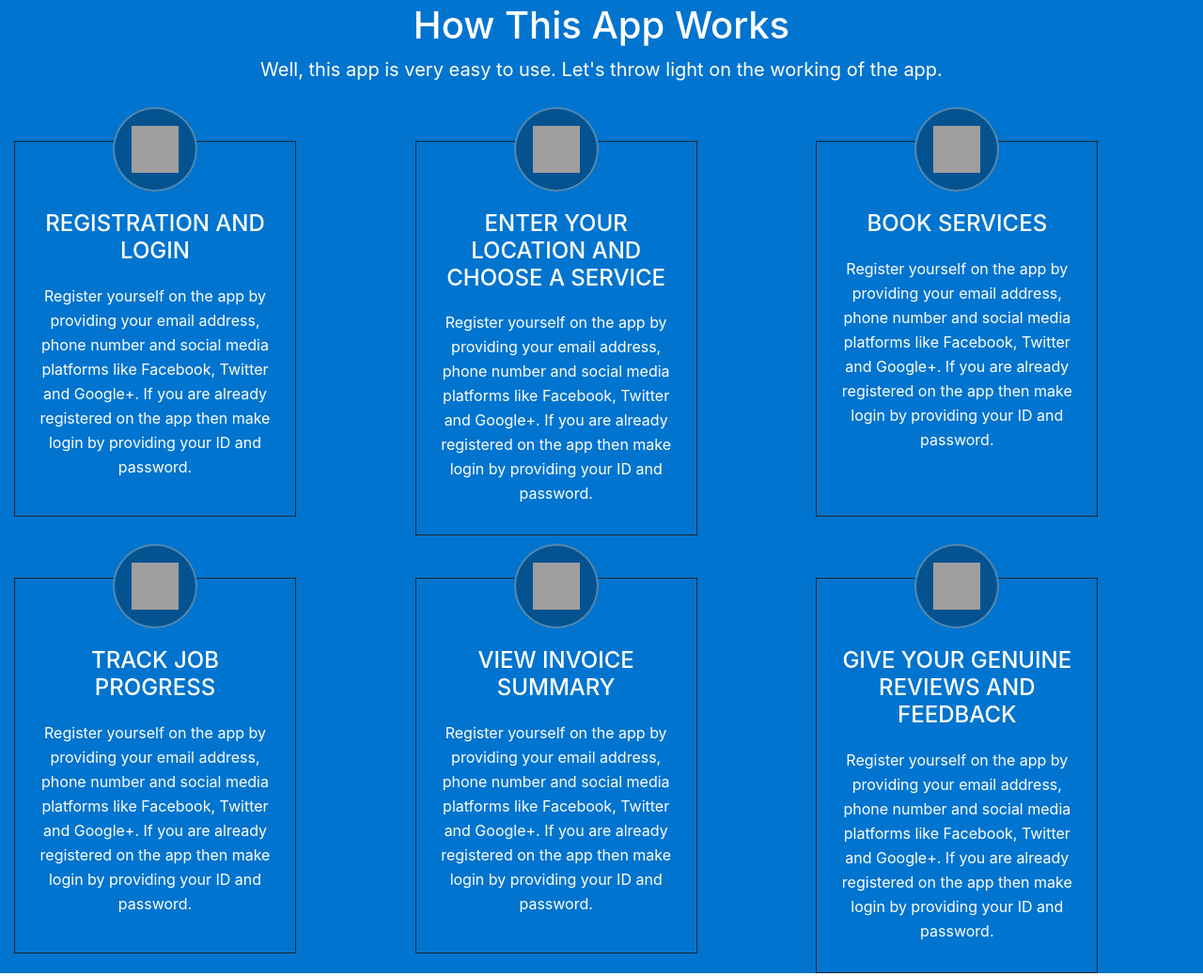
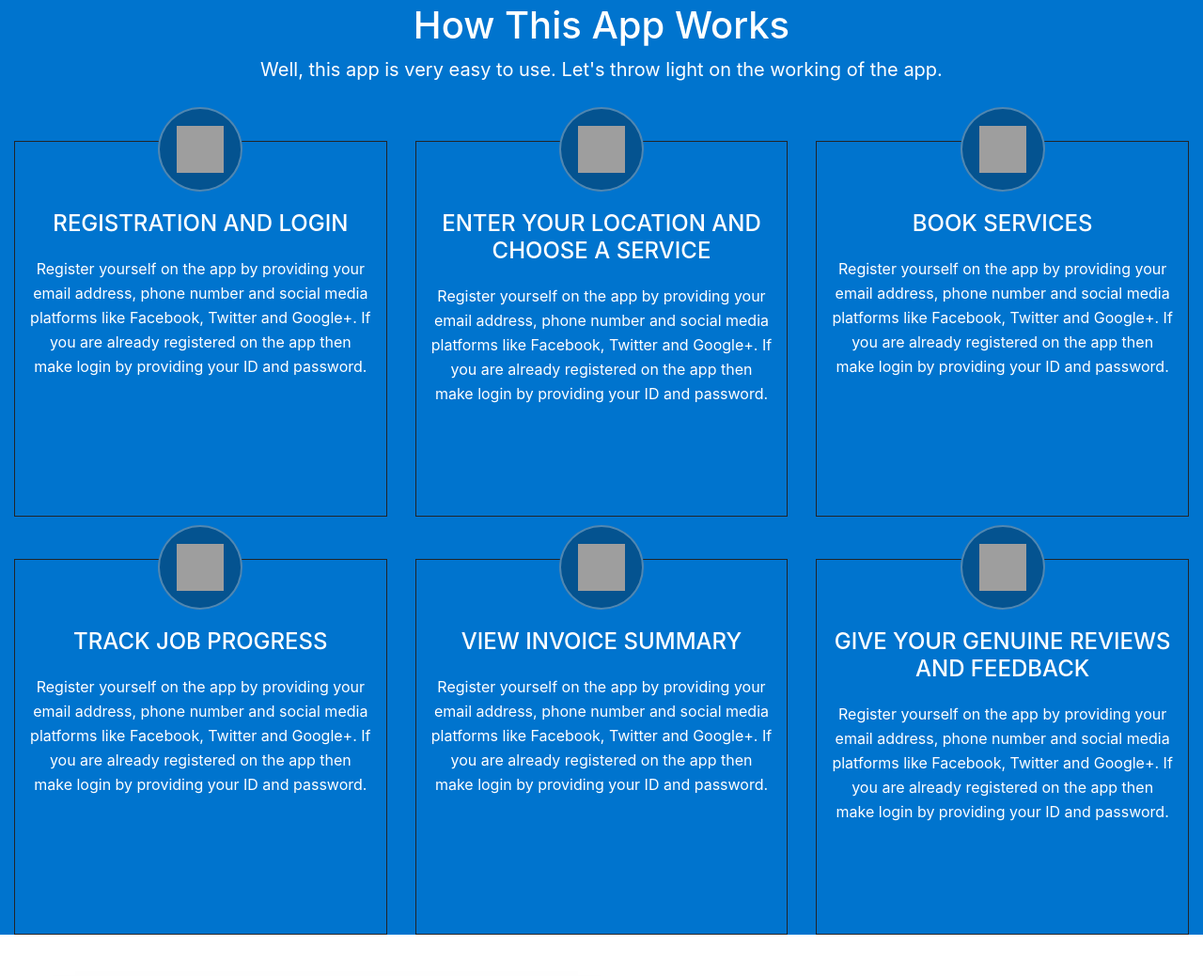
Before and after one commit to anis3139/html-project, a plain HTML site: page index.html in a window 1280 px wide. Shown: the part 1491-2530 px from the top of the page at 94% size. Drawn offline with nearby package versions, Linux system fonts and the light colour scheme; grey boxes are pictures that could not be loaded.

Commit message:
solved 2

```diff
--- a/assets/css/style.css
+++ b/assets/css/style.css
@@ -210,7 +210,7 @@ color: #0074ce;
     padding: 15px ;
     box-sizing: border-box;
     text-align: center;
-    width: 300px;
+   min-width: 300px;
     min-height: 400px;
 
 }
```
